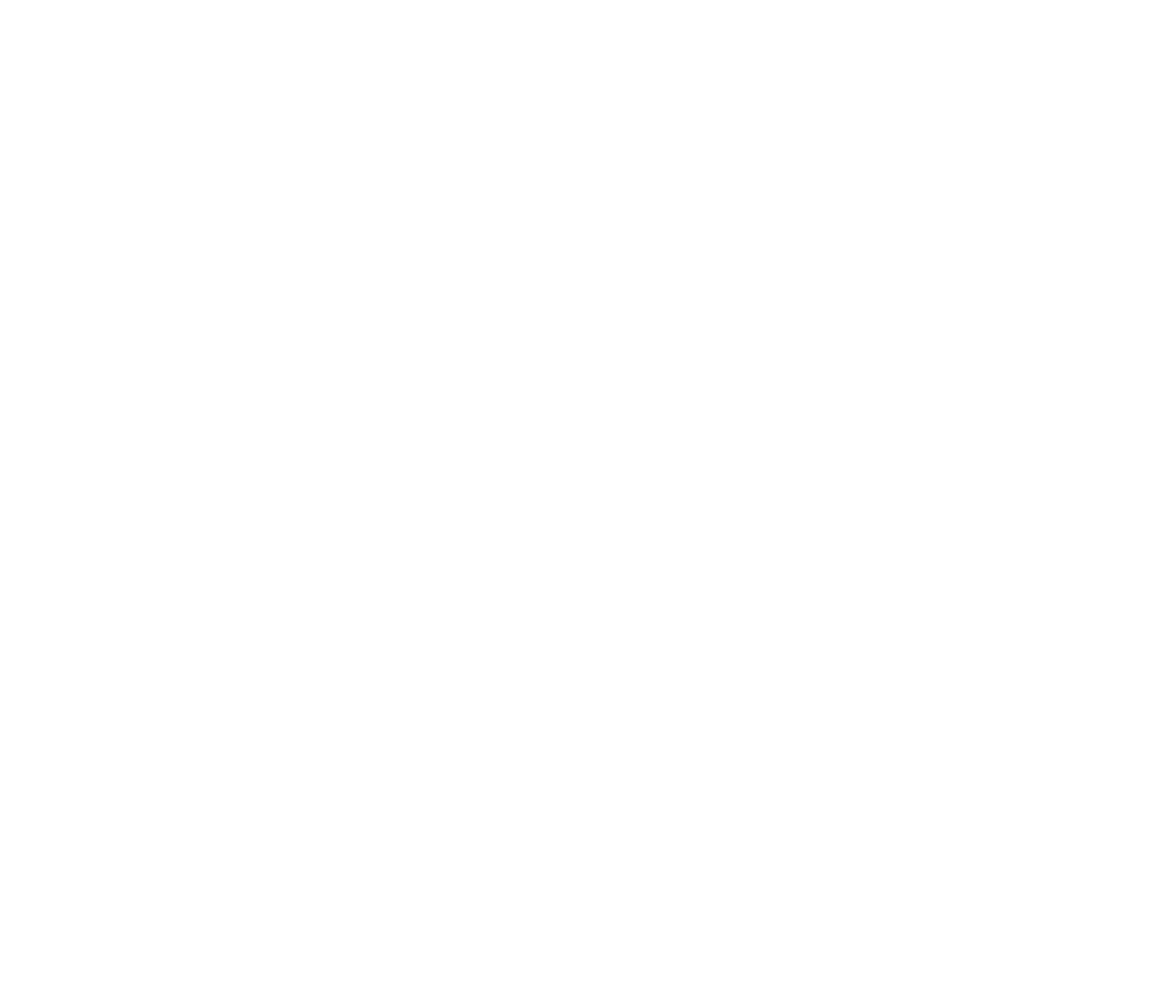
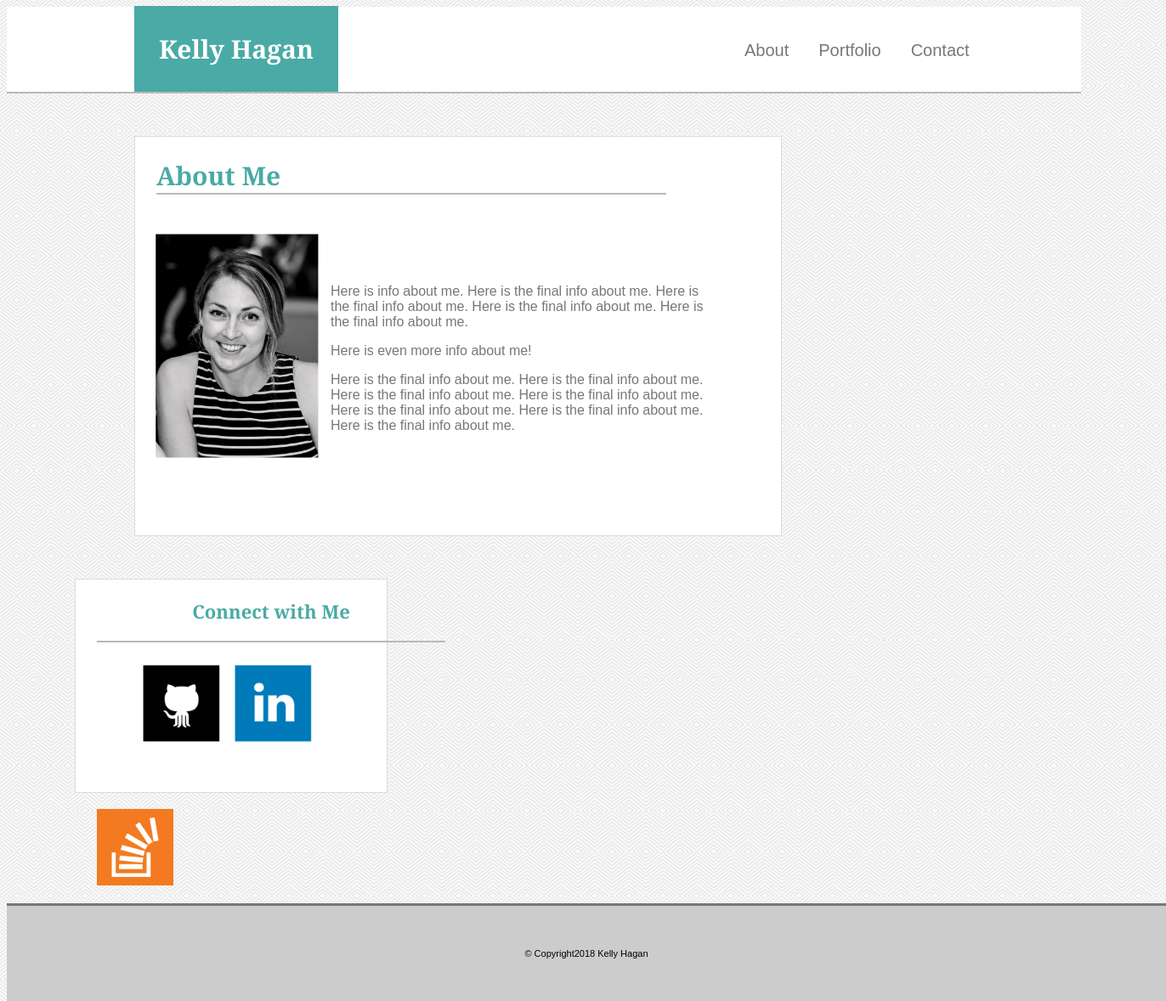
Before and after one commit to haganka/Basic-Portfolio, a plain HTML site: page index.html in a window 1280 px wide. Shown: the whole page at 85% size, 1372 px wide, since content can reach past the window. Before the commit the page ends 800 px from the top, so only its background shows below. Drawn offline with Linux system fonts and the light colour scheme; files whose address does not match are found by name.

Commit message:
adds homepage

```diff
--- a/assets/CSS/style.css
+++ b/assets/CSS/style.css
@@ -0,0 +1,182 @@
+body {
+    background-image: url("file:///Users/kellyhagan/Desktop/Homework/Week_1/Basic-Portfolio/assets/images/whirlpool.png");
+    font-family: "Arial", "Helvetica Neue", "Helvetica", "sans-serif";
+
+}
+
+header {
+    background-color: #ffffff;
+    padding: 0;
+    margin: 0;
+    top: 0;
+    text-align: center;
+    width: 100%;
+    height: 100px;
+    border-bottom: solid #b9b9b9;
+    border-bottom-width: 2px;
+
+}
+
+.name {
+    background-color: #4aaaa5;
+    color: #ffffff;
+    position: absolute;
+    top: -13px;
+    left: 158px;
+    width: 240px;
+    height: 71px;
+    padding-top: 30px;
+    font-family: "Georgia", "Times", "Times New Roman", "serif";
+    font-size: 30px;
+
+}
+
+#nav {
+    background-color: none;
+    color: #777777;
+    float: left;
+    position: absolute;
+    width: 30%;
+    padding: 20px;
+    text-align: center;
+    font-size: 20px;
+    right: 0;
+    font-family: "Arial", "Helvetica Neue", "Helvetica", "sans-serif";
+
+}
+
+#about {
+    list-style-type: none;
+    float: left;
+    padding: 5px, 15px;
+    margin-right: 20px;
+
+}
+
+#portfolio {
+    list-style-type: none;
+    float: left;
+    padding: 5px, 15px;
+    margin-right: 15px;
+    margin-left: 15px;
+}
+
+#contact {
+    list-style-type: none;
+    float: left;
+    padding: 5px, 20px, 5px, 20px;
+    margin-left: 20px;
+}
+
+.pageHead {
+    color: #4aaaa5;
+    font-family: "Georgia", "Times", "Times New Roman", "serif";
+    position: relative;
+    font-size: 30px;
+    top: -80px;
+    left: -55px;
+    border-bottom: 2px solid #b9b9b9;
+    width: 600px;
+}
+
+#myPhoto {
+    width: 200px;
+    margin-left: -60px;
+    margin-top: -60px;
+    margin-right: 10px;
+    margin-bottom: 10px;
+    position: relative;
+    float: left;
+    clear: both;
+}
+#connect {
+    background-color: #fff;
+    padding: 25px;
+    width: 25%;
+    height: 200px;
+    position: relative;
+    float: left;
+    margin-left: 80px;
+    margin-top: 50px;
+    margin-right: 32px;
+    border: solid #dbdbdb;
+    border-width: .5px;
+
+}
+
+#connectHead {
+    text-align: center;
+    color: #4aaaa5;
+    font-family: "Georgia", "Times", "Times New Roman", "serif";
+    font-size: 22px;
+    position: absolute;
+    top: 0;
+    border-bottom: 2px solid #b9b9b9;
+    width: 410px;
+    padding-bottom: 20px;
+
+
+}
+
+#aboutme {
+    background-color: rgb(255, 255, 255);
+    width: 600px;
+    padding: 80px;
+    margin-left: 150px;
+    margin-top: 50px;
+    overflow: auto;
+    clear: both;
+    float: left;
+    border: solid #dbdbdb;
+    border-width: .5px;
+
+}
+
+#div {
+    background-color: #6ea3da;
+    text-align: center;
+    padding: 20px;
+    margin-top: 20px;
+
+}
+
+#foot {
+    background-color: #ccc;
+    text-align: center;
+    clear: both;
+    padding: 50px;
+    font-size: 11px;
+    position: relative;
+    bottom: -130px;
+    margin-top: 300px;
+    width: 100%;
+    border-top: solid #777777;
+}
+
+p {
+    color: #777777;
+}
+
+#github {
+    width: 100px;
+    float: left;
+    padding-top: 70px;
+    padding-left: 50px;
+
+}
+
+#linked {
+    width: 100px;
+    float: left;
+    padding-top: 70px;
+    padding-right: 10px;
+    padding-left: 8px;
+
+}
+
+#stack {
+    width: 90px;
+    float: left;
+    padding-top: 75px;
+
+}
--- a/index.html
+++ b/index.html
@@ -0,0 +1,44 @@
+<!DOCTYPE html>
+<html>
+
+<head>
+    <title>Kelly: Homepage</title>
+    <link rel="stylesheet" type="text/css" href="assets/CSS/style.css" />
+</head>
+
+<body>
+    <div class="wrapper"></div>
+    <header>
+        <h1 class="name">Kelly Hagan</h1>
+        <ul id="nav">
+            <li id="about" a href="index.html">About</li>
+            <li id="portfolio" a href="portfolio.html">Portfolio</li>
+            <li id="contact" a href="contact.html">Contact</li>
+        </ul>
+    </header>
+
+
+    <section id="aboutme">
+        <h1 class="pageHead">About Me</h1>
+        <img id="myPhoto" src="assets/images/me.png" alt="photo of me" />
+        <p>Here is info about me. Here is the final info about me. Here is the final info about me. Here is the final info about me. Here is the final
+            info about me. </p>
+        <p>Here is even more info about me!</p>
+        <p>Here is the final info about me. Here is the final info about me. Here is the final info about me. Here is the final
+            info about me. Here is the final info about me. Here is the final info about me. Here is the final info about
+            me. </p>
+    </section>
+
+    <aside id="connect">
+        <h3 id="connectHead">Connect with Me</h3>
+            <img id="github" src="assets/images/github_icon.png" alt="github icon" href="https://github.com/haganka" />
+            <img id="linked" src="assets/images/linkedin_icon.png" alt="linkedin icon" href="https://www.linkedin.com/in/iamkellyhagan/" />
+            <img id="stack" src="assets/images/stackoverflow_icon.png" alt="stack overflow icon" href="ttps://stackoverflow.com/users/9064038/kelly-hagan"/>
+    </aside>
+
+
+    <div id="foot">&copy Copyright2018 Kelly Hagan</div>
+
+</body>
+
+</html>
```
Also changed, not shown: contact.html (+9 -5 lines), portfolio.html (+9 -5 lines), assets/images/github_icon.png (added), assets/images/linkedin_icon.png (added), assets/images/stackoverflow_icon.png (added), assets/images/whirlpool.png (added).
